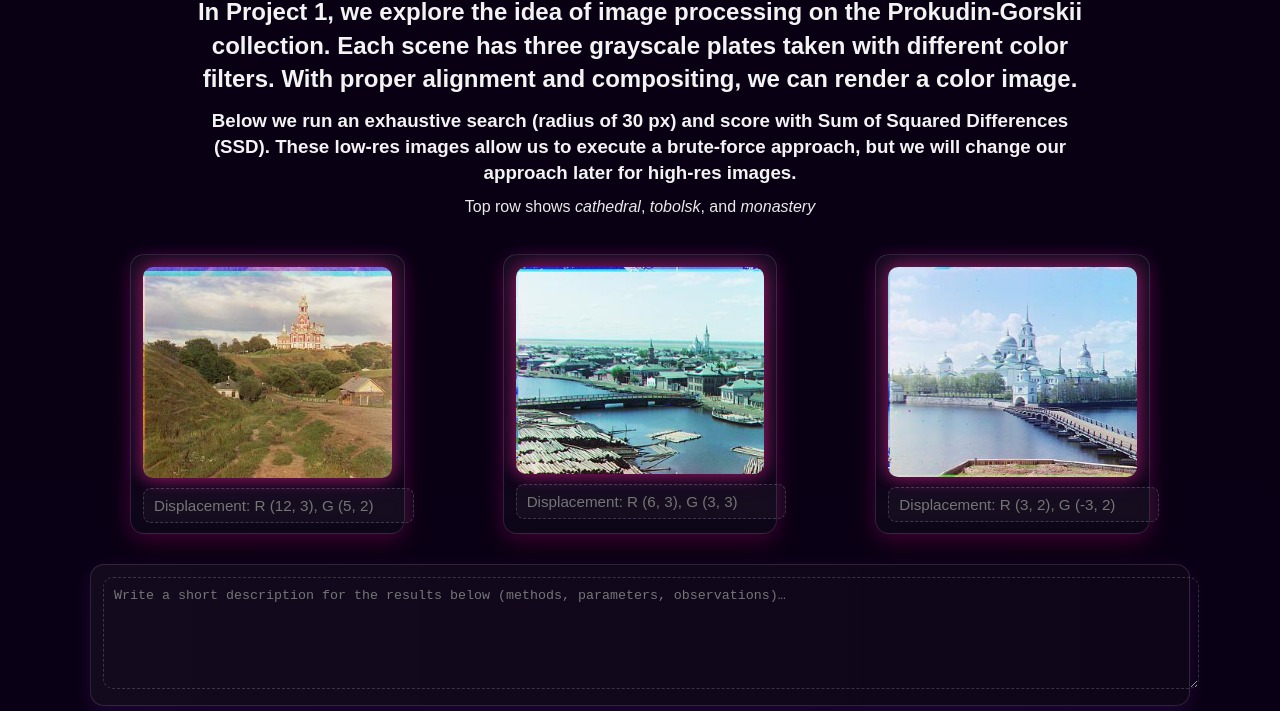
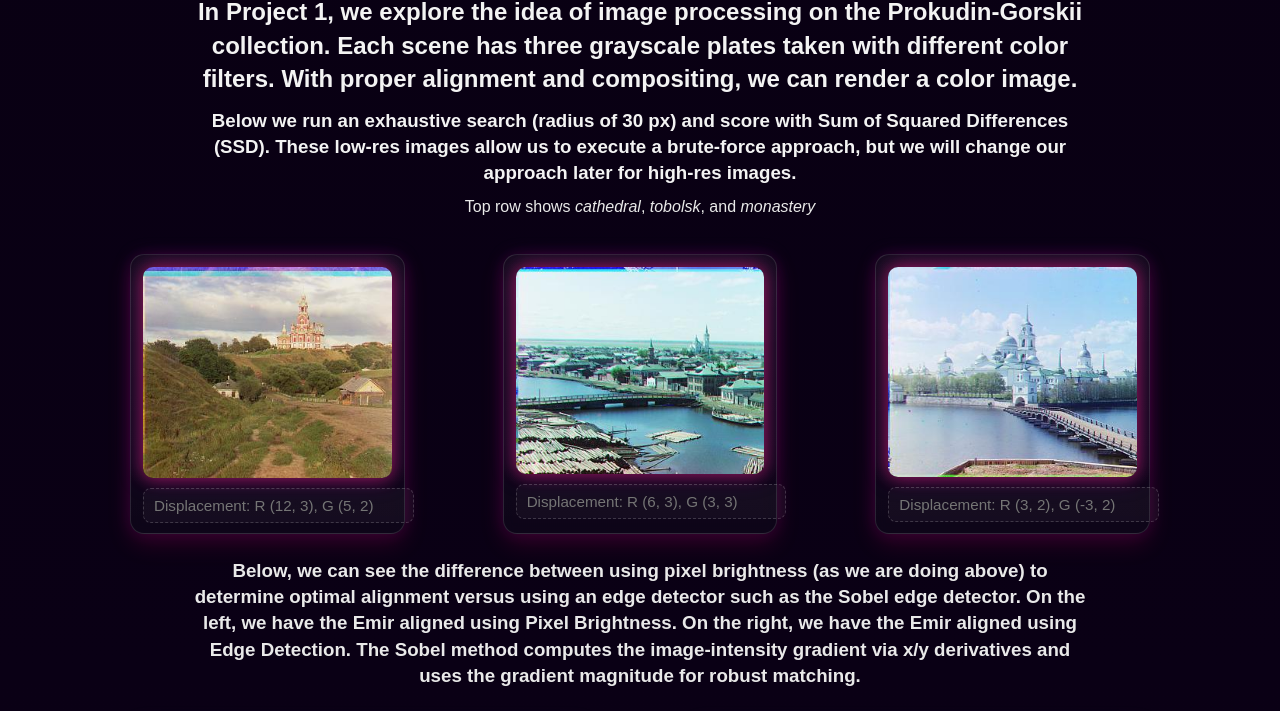
Before and after one commit to akshaanahuja/akshaanahuja.github.io, a plain HTML site: page Images_of_the_Russian_Empire/index.html in a window 1280 px wide. Shown: the part 86-797 px from the top of the page. Drawn offline with Linux system fonts and the light colour scheme.

Commit message:
proj1 webpage done

```diff
--- a/Images_of_the_Russian_Empire/index.html
+++ b/Images_of_the_Russian_Empire/index.html
@@ -129,11 +129,6 @@
       </figure>
     </div>
 
-    <!-- NOTE for content below first row (optional) -->
-    <div class="row-note">
-      <textarea placeholder="Write a short description for the results below (methods, parameters, observations)…"></textarea>
-    </div>
-
     <!-- EMIR COMPARISON (side-by-side, independent of 3-col grid) -->
     <h3 class="pair-note">
         Below, we can see the difference between using pixel brightness (as we are doing above) to determine optimal alignment versus using an edge detector such as the Sobel edge detector. On the left, we have the Emir aligned using Pixel Brightness. On the right, we have the Emir aligned using Edge Detection. The Sobel method computes the
```
